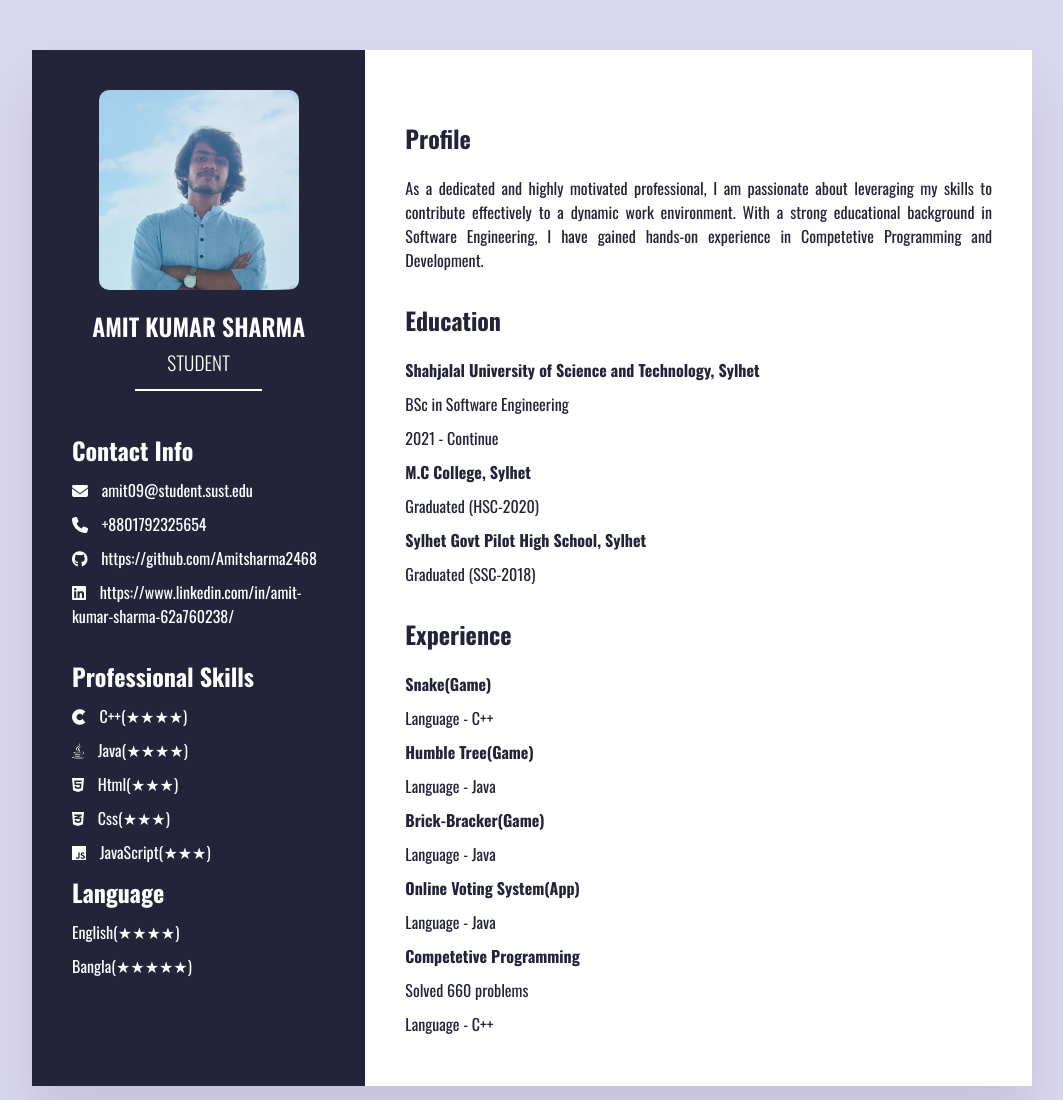
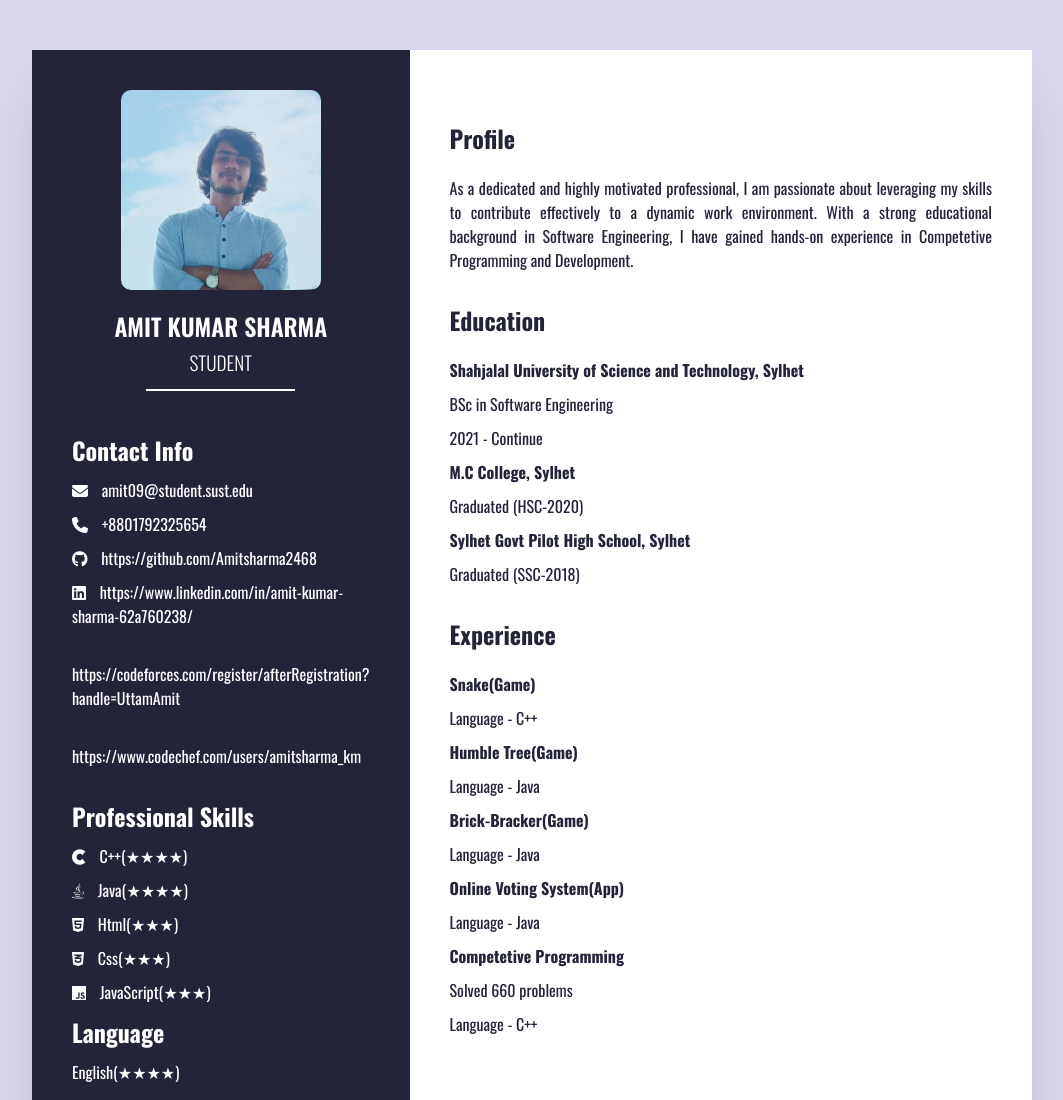
Before and after one commit to Amitsharma2468/Resume, a plain HTML site: page index.html in a window 1280 px wide. Shown: the top 1100 px of the page, without its empty margins (108-1171 px from the left). Drawn offline with nearby package versions, Linux system fonts and the light colour scheme.

Commit message:
add two link

```diff
--- a/index.html
+++ b/index.html
@@ -23,6 +23,9 @@
                 <li><i class="fas fa-phone"></i> +8801792325654</li>
                 <li><i class="fab fa-github"></i> https://github.com/Amitsharma2468</li>
                 <li><i class="fab fa-linkedin"></i> https://www.linkedin.com/in/amit-kumar-sharma-62a760238/</li>
+                <li><i class="fab fa-codeforces"></i> https://codeforces.com/register/afterRegistration?handle=UttamAmit</li>
+                <li><i class="fab fa-codechef"></i> https://www.codechef.com/users/amitsharma_km</li>
+
             </ul>
         </div>
         <div class="professionalSkill">
```
